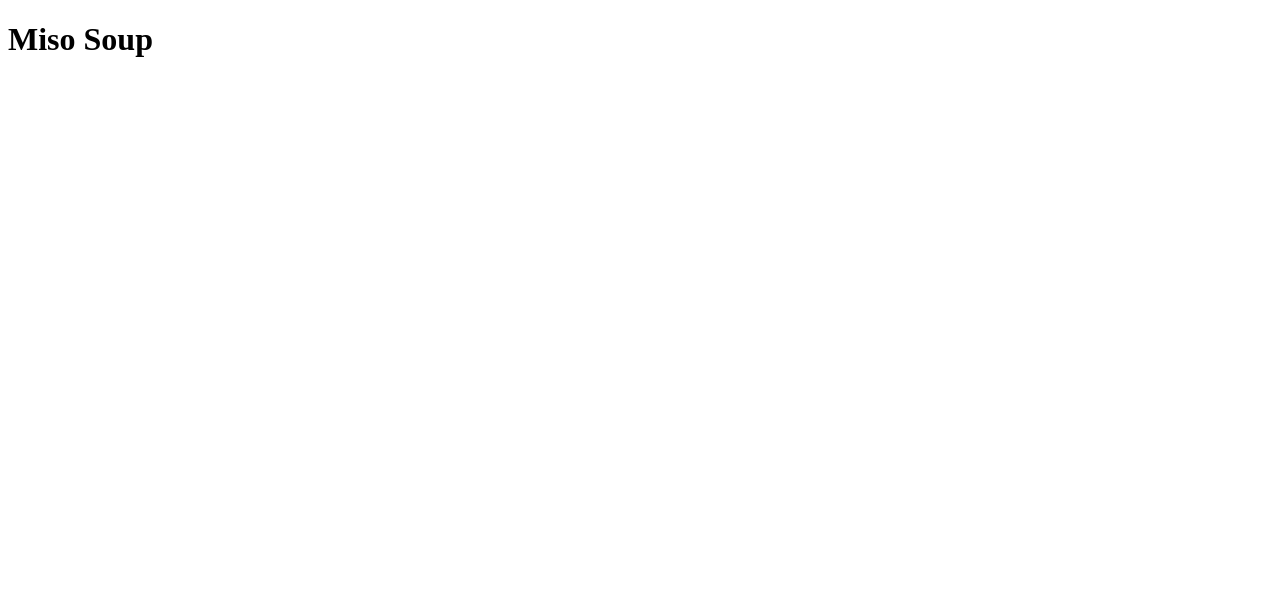
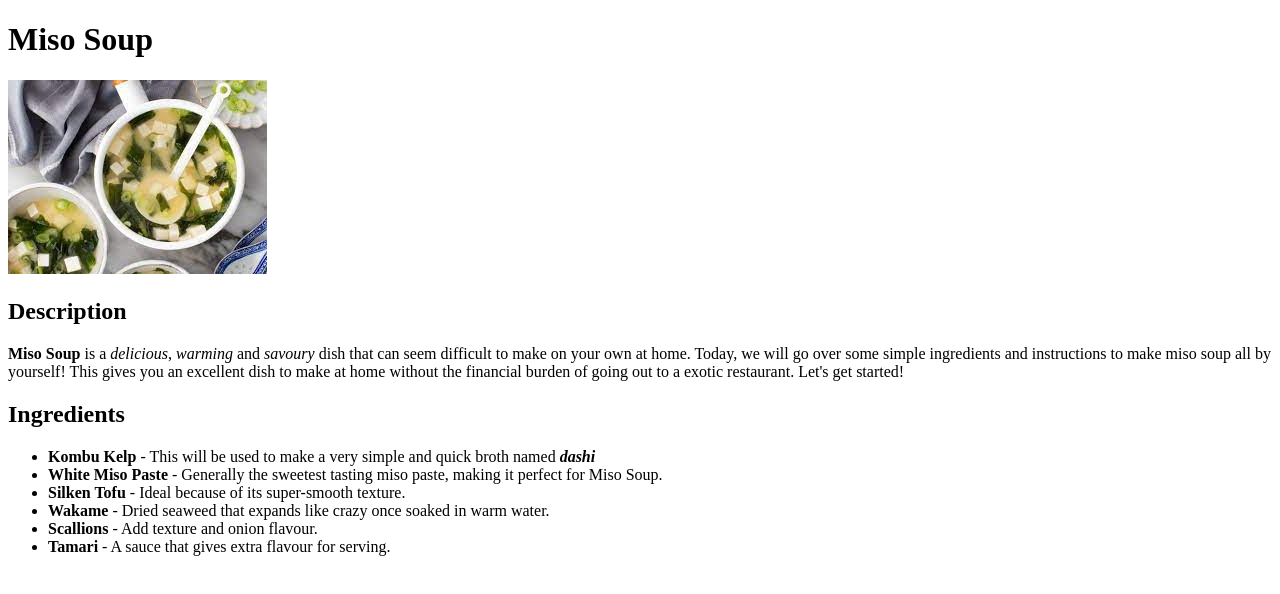
Before and after one commit to ElecTdan/odin-recipes, a plain HTML site: page recipes/miso-soup.html in a window 1280 px wide. Drawn offline with Linux system fonts and the light colour scheme.

Commit message:
Add imgs and text to index and miso-soup

```diff
--- a/recipes/miso-soup.html
+++ b/recipes/miso-soup.html
@@ -9,6 +9,23 @@
 </head>
 
 <body>
-    <h1>Miso Soup</h1>
+    <h1><strong>Miso Soup</strong></h1>
+
+    <img src="../img/miso-soup.jpeg" alt="Fully cooked Miso Soup in serveral white bowls">
+
+    <h2>Description</h2>
+    <p>
+        <strong>Miso Soup</strong> is a <em>delicious</em>, <em>warming</em> and <em>savoury</em> dish that can seem difficult to make on your own at home. Today, we will go over some simple ingredients and instructions to make miso soup all by yourself! This gives you an excellent dish to make at home without the financial burden of going out to a exotic restaurant. Let's get started!
+    </p>
+
+    <h2>Ingredients</h2>
+    <ul>
+        <li><strong>Kombu Kelp</strong> - This will be used to make a very simple and quick broth named <strong><em>dashi</em></strong></li>
+        <li><strong>White Miso Paste</strong> - Generally the sweetest tasting miso paste, making it perfect for Miso Soup.</li>
+        <li><strong>Silken Tofu</strong> - Ideal because of its super-smooth texture.</li>
+        <li><strong>Wakame</strong> - Dried seaweed that expands like crazy once soaked in warm water.</li>
+        <li><strong>Scallions</strong> - Add texture and onion flavour.</li>
+        <li><strong>Tamari</strong> - A sauce that gives extra flavour for serving.</li>
+    </ul>
 </body>
 </html>
```
Also changed, not shown: index.html (+8 -1 lines), img/japan.jpeg (added), img/miso-soup.jpeg (added), img/miso-soup.jpg (added), 1 other file.
